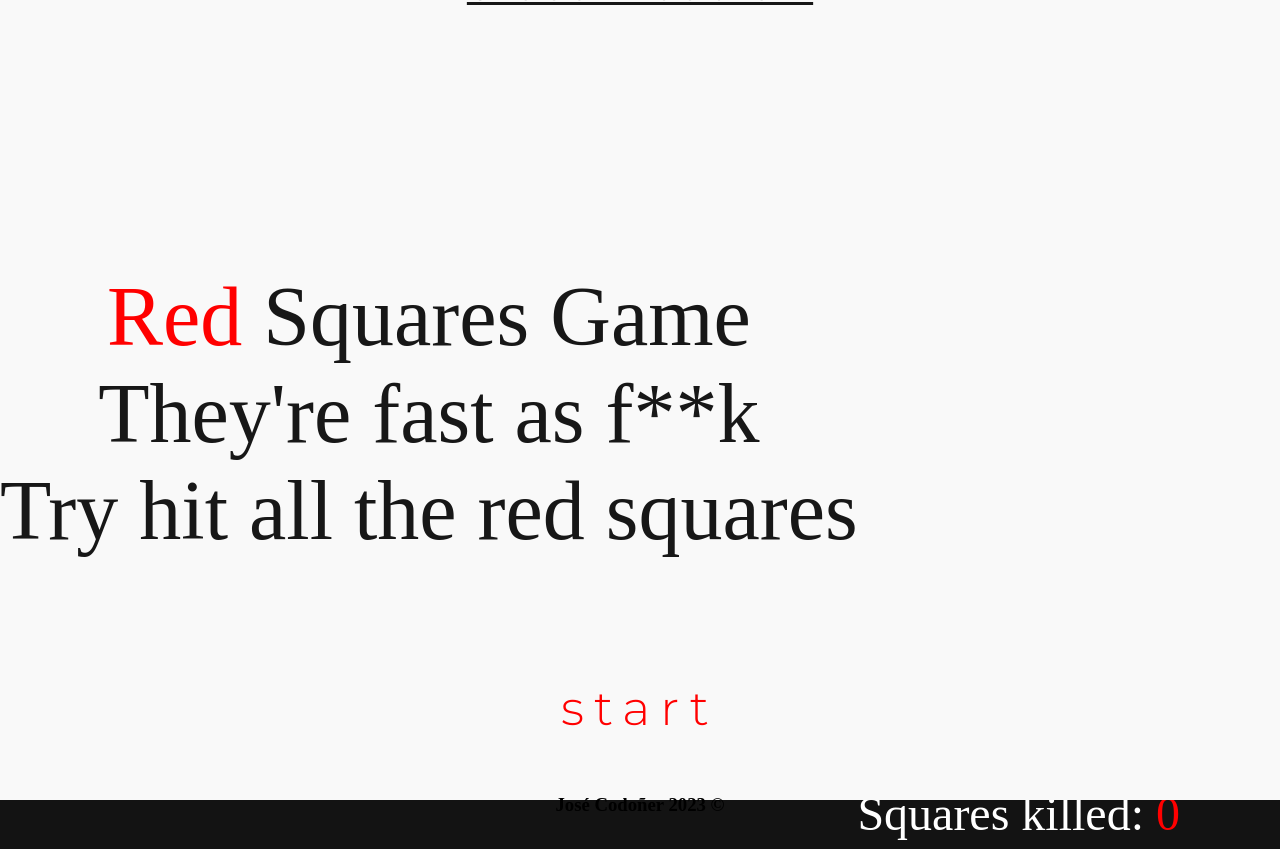
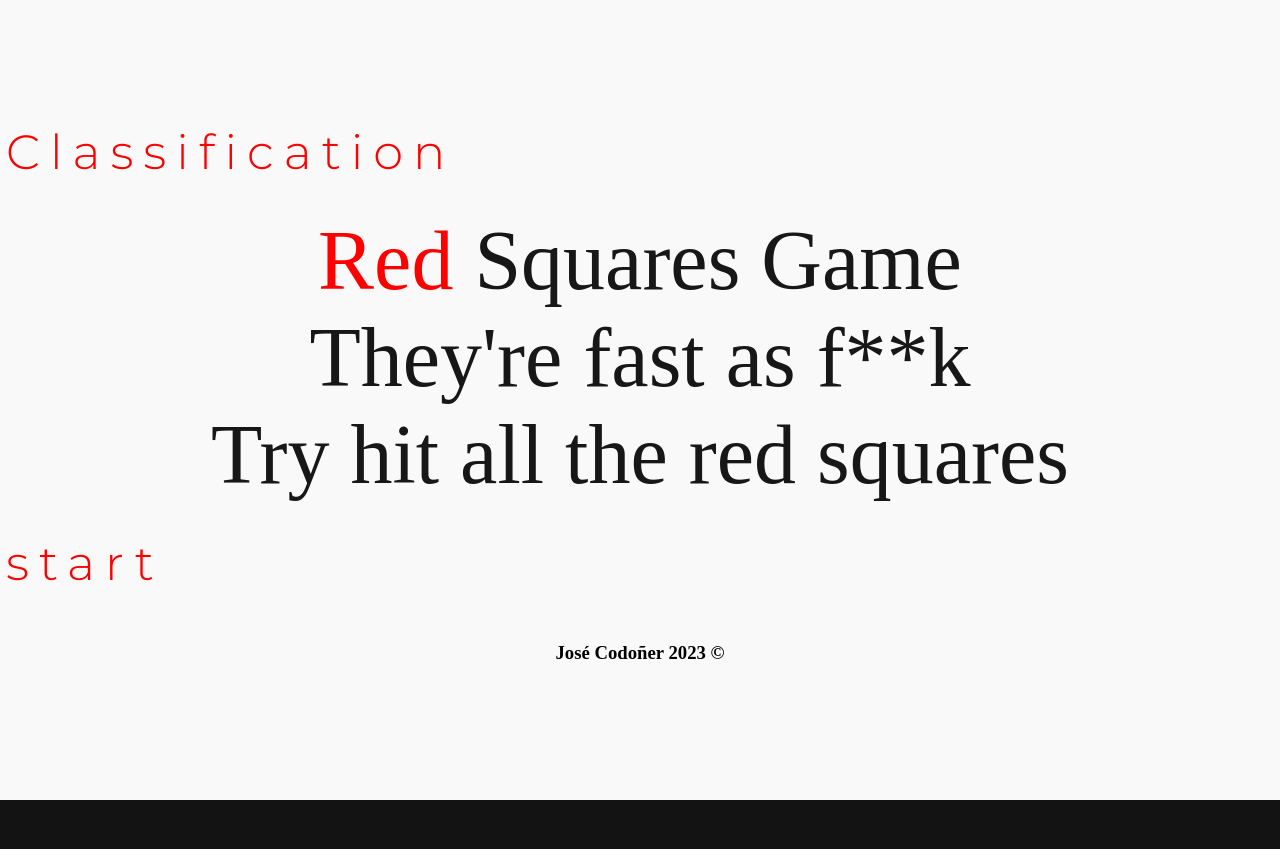
Before and after one commit to jocofe/ID3-Juego, a plain HTML site: page index.html in a window 1280 px wide. After the commit the page ends 800 px from the top, so only its background shows below. Drawn offline with Linux system fonts and the light colour scheme; a web font is replaced by a local one.

Commit message:
Modificaciones BEM

```diff
--- a/index.html
+++ b/index.html
@@ -10,8 +10,8 @@
     <link href="https://fonts.googleapis.com/css2?family=Baskervville&family=Montserrat:wght@300;400&display=swap" rel="stylesheet">
 </head>
 
-<body class="content" onload="fadeIn('.allcontent');">
-    <div id="class">
+<body class="content" onload="fadeIn('.content-wrapper');">
+    <div id="classification">
         <div class="sct-content--red">
             <h2 class="sct-content__title">Classification</h2>
             <span class="sct-content__line"></span>
@@ -20,36 +20,20 @@
         </div>
     </div>
     <div id="start">
-        <div class="allcontent">
-            <div class="button-wrapper--class">
-                <div class="line-btn">
-                    <button class="cta-classification">Classification</button>
-                </div>
-            </div>
-            <section class="text-section">
-                <div class="section-wrapper">
-                    <div class="hero">
-                        <div class="line-hero">
-                            <h1><span>Red</span> Squares Game</h1>
-                        </div>
-                        <div class="line-hero">
-                            <h2>They're fast as f**k</h2>
-                        </div>
-                        <div class="line-hero">
-                            <p>Try hit all the red squares</p>
-                        </div>
-                    </div>
-                </div>
+        <div class="content-wrapper">
+            <section class="sct-content--flexend">
+                <button class="sct-content__btn">Classification</button>
             </section>
-            <section class="button-section">
-                <div class="button-wrapper">
-                    <div class="line-btn">
-                        <button class="cta-start">start</button>
-                    </div>
-                </div>
+            <section class="sct-content">
+                <h1><span>Red</span> Squares Game</h1>
+                <h2>They're fast as f**k</h2>
+                <p>Try hit all the red squares</p>
+            </section>
+            <section class="sct-content">
+                <button class="sct-content__btn--bgred">start</button>
             </section>
             <footer class="footer-main">
-                <div class="author">
+                <div class="footer-main__author">
                     <h3>José Codoñer 2023 ©</h3>
                 </div>
             </footer>
@@ -59,7 +43,7 @@
         <div class="close-btn">
             <button class="cta-close">Close</button>
         </div>
-        <div class="all-squares">
+        <div class="sct-content--bgblack">
             <div class="redsquare"></div>
             <div class="redsquare"></div>
             <div class="redsquare"></div>
@@ -71,6 +55,5 @@
         </div>
     </div>
 </body>
-<script src="https://cdn.jsdelivr.net/npm/fireworks-js@2.x/dist/index.umd.js"></script>
 <script src="./scripts.js"></script>
 </html>
--- a/scripts.js
+++ b/scripts.js
@@ -80,11 +80,11 @@ function startGame() {
     return setInterval(pickRedsquare, 1000);
 }
 
-const myButton = document.querySelector('.cta-start');
+const myButton = document.querySelector('.sct-content__btn--bgred');
 let gameInterval;
 
 myButton.addEventListener("click", () => {
-    let element2 = document.querySelector('.allcontent');
+    let element2 = document.querySelector('.content-wrapper');
     element2.style.opacity = 0;
     setTimeout(() => {
         let element3 = document.querySelector('#start');
@@ -112,7 +112,7 @@ closeBtn.addEventListener('click', () => {
     }, 500);
 
     setTimeout(() => {
-        let element3 = document.querySelector('.allcontent');
+        let element3 = document.querySelector('.content-wrapper');
         element3.style.transition = 'all 1s ease-in-out;'
         element3.style.opacity = 1;
     }, 1000);
--- a/style.css
+++ b/style.css
@@ -1,4 +1,10 @@
 /* || GENERAL SETTINGS */
+
+html, body {
+  height: 100%;
+  margin: 0;
+  overflow: hidden;
+}
 
 h1 {
   color: #171717;
@@ -69,7 +75,7 @@ span {
   height: 100%;
 }
 
-/* || GAME SLIDES */
+/* || SECTION BLOCKS */
 
 .modal-classification {
   width: 100%;
@@ -77,7 +83,7 @@ span {
   background-color: red;
 }
 
-.allcontent{
+.content-wrapper{
   opacity: 0;
   margin-top: 25px;
   transition: all 0.70s ease-in-out;
@@ -112,7 +118,7 @@ footer {
   align-items: center;
 }
 
-.line-btn {
+.btn--underline {
   display: flex;
   align-items: center;
   justify-content: center;
@@ -214,10 +220,12 @@ p.counter {
   padding: 0.5em;
 }
 
-.all-squares {
+.sct-content--bgblack {
   width: 100%;
   height: 75vh;
 }
+
+/* || GAME ELEMENTS */
 
 .redsquare {
   width: fit-content;
```
